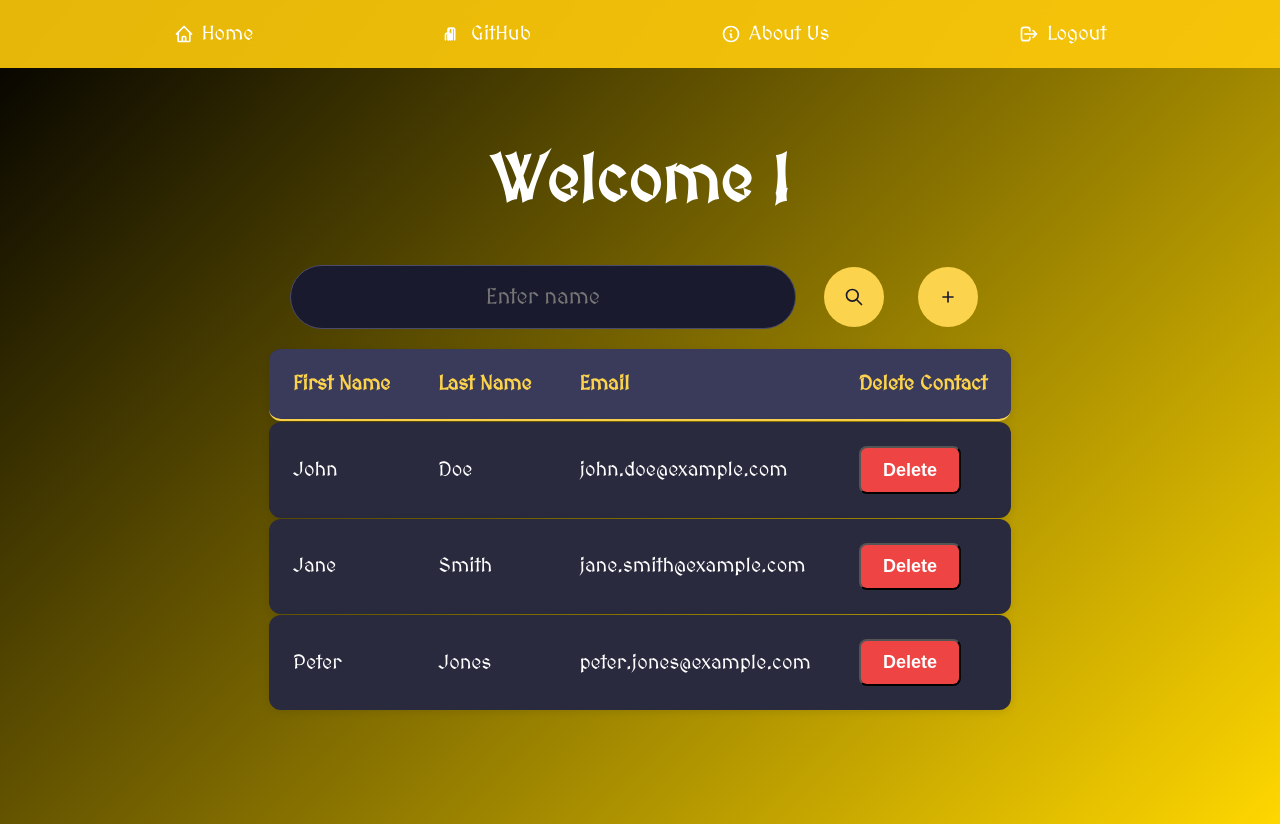
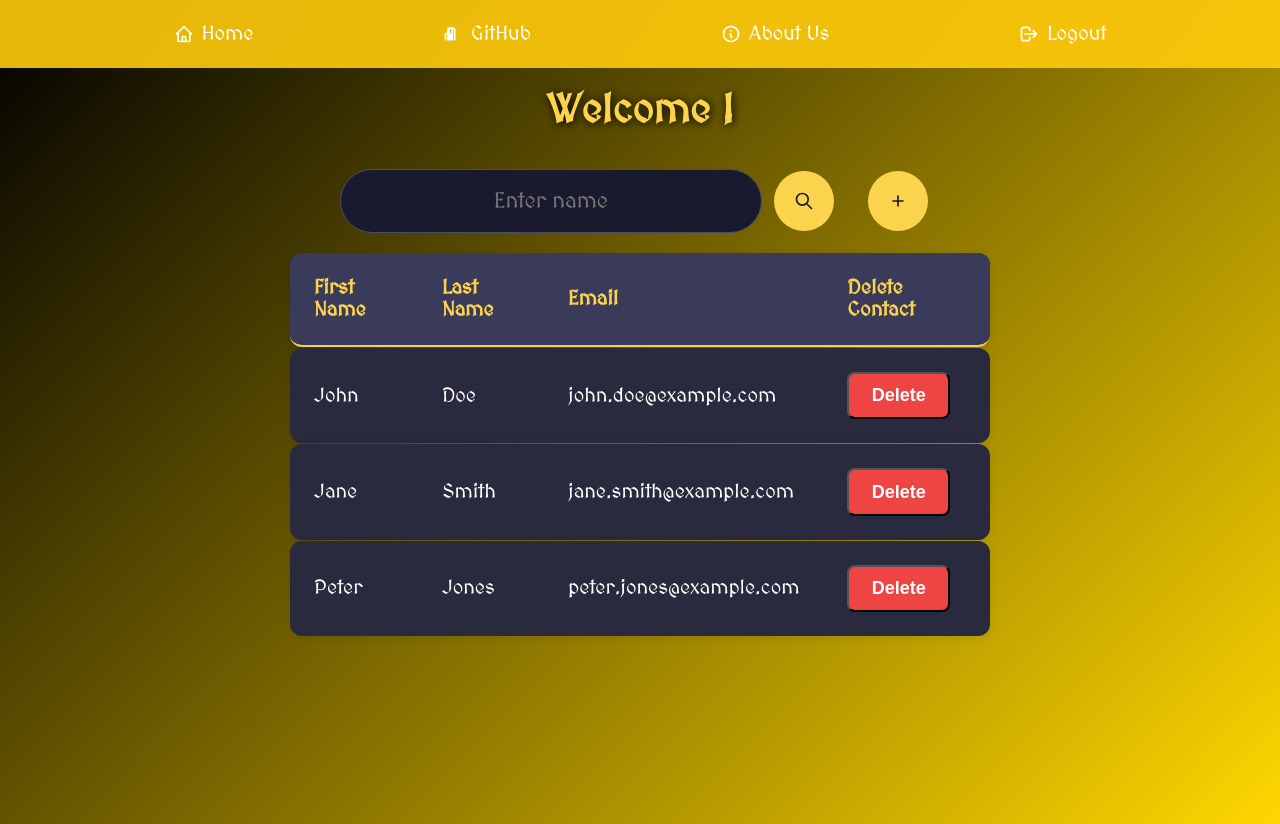
Before and after one commit to ContactManagerCOP4331/ucfcontactmanager, a PHP site: page /contact.html in a window 1280 px wide. Run offline with PHP 8.4, Linux system fonts and the light colour scheme.

Commit message:
Update contact.css

```diff
--- a/css/contact.css
+++ b/css/contact.css
@@ -1,35 +1,15 @@
 /* Base styles */
 body {
   padding: 0;
-  height: 100vh;
-  display: flex;
-  flex-direction: column;
+  min-height: 100vh;
   font-size: 32px;
   background: linear-gradient(135deg, black, gold);
   color: white;
   font-family: "MedievalSharp", "Times New Roman", serif;
   position: relative;
   overflow-x: hidden;
-  align-items: center;
-  justify-content: center;
+  overflow-y: auto;
   margin-bottom: 1rem;
-}
-
-.addContacts {
-    align-self: center;
-}
-
-#addContact {
-    font-family: 'Montserrat';
-    display: none;
-    border-radius: 17px;
-    position: relative;
-    background: rgba(234, 207, 155, 0.9);
-    max-width: 350px;
-    margin: 0 auto 50px;
-    padding: 30px;
-    text-align: center;
-    box-shadow: 0 0 20px 0 rgba(0, 0, 0, 0.2), 0 5px 5px 0 rgba(0, 0, 0, 0.24);
 }
 
 /* Main content area */
@@ -38,21 +18,47 @@ body {
   flex-direction: column;
   align-items: center;
   justify-content: center;
-
   max-width: 1200px;
   width: 100%;
   padding: 3rem 2rem;
   box-sizing: border-box;
+  margin: 0 auto;
+  text-align: center;
+}
+
+/* Ensure header stays visually above and separated */
+.main-content-area h1 {
+  text-align: center;
+  margin-bottom: 2rem;
+  margin-top: 2rem;
+  color: #fcd34d;
+  font-family: "MedievalSharp", serif;
+  font-size: 2.5rem;
+  text-shadow: 1px 1px 8px #000;
+}
+
+.addContacts {
+  margin-top: 0;
+  margin-left: auto;
+  margin-right: auto;
+  display: flex;
+  flex-direction: column;
+  align-items: center;
+  text-align: center;
 }
 
 /* Search section */
 .search-section {
   height: 70px;
-  width: 700px;
+  max-width: 600px;
+  width: 100%;
+  margin-left: auto;
+  margin-right: auto;
   display: flex;
   justify-content: center;
   align-items: center;
   margin-bottom: 1rem;
+  text-align: center;
 }
 
 .search-container {
@@ -92,7 +98,7 @@ body {
   display: flex;
   gap: 10px;
   align-items: center;
-  margin-left: 1rem;
+  margin: 0 auto;
 }
 
 .circular-button {
@@ -170,9 +176,12 @@ nav svg {
 
 /* Table styling */
 .contact-table {
+  max-width: 700px;
   width: 100%;
-  max-width: 1200px;
+  margin-left: auto;
+  margin-right: auto;
   border-spacing: 0 0.1rem;
+  text-align: center;
 }
 
 .contact-table th,
```
Also changed, not shown: other parts of css/contact.css (+51 -0 lines).
